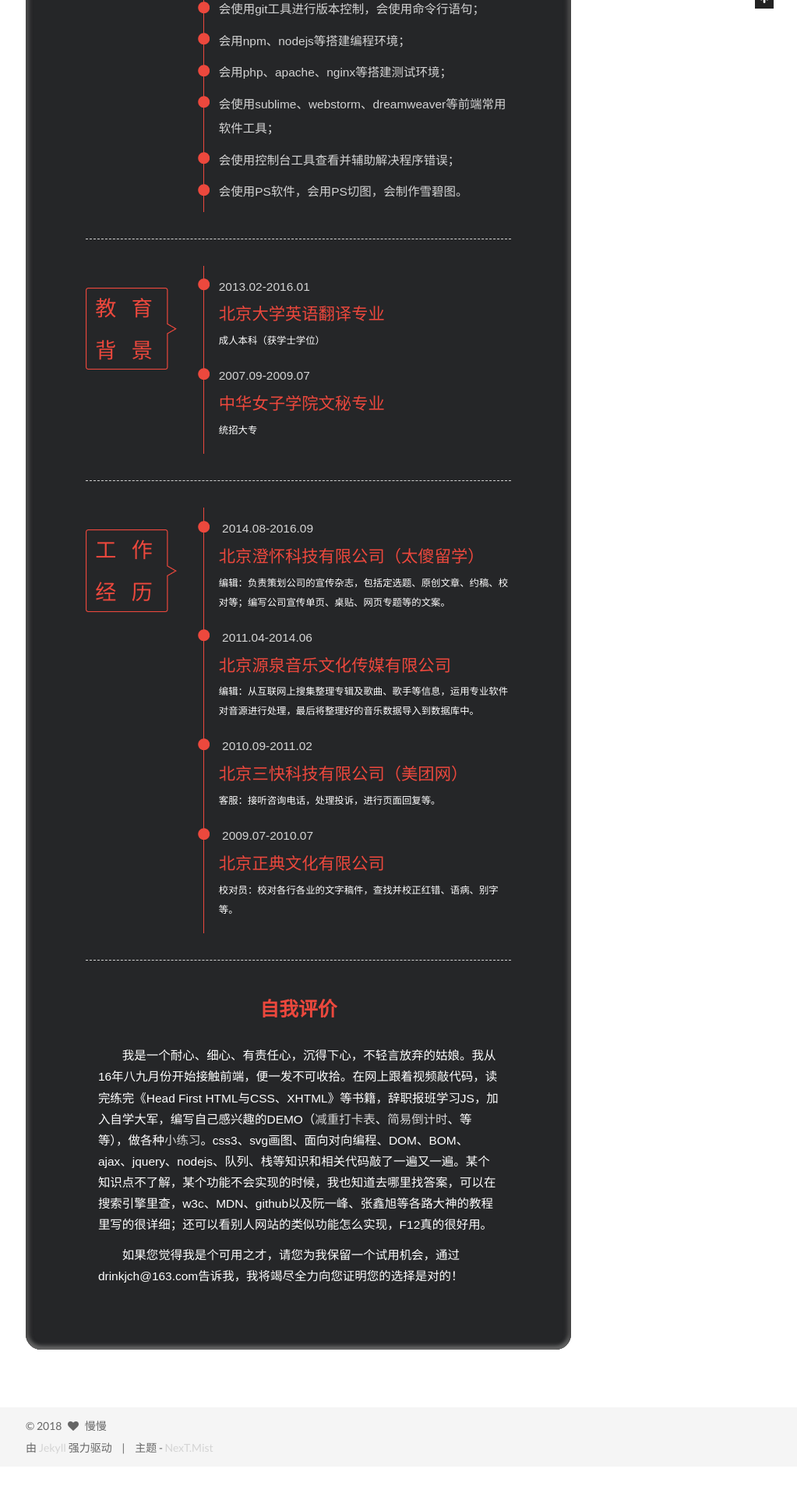
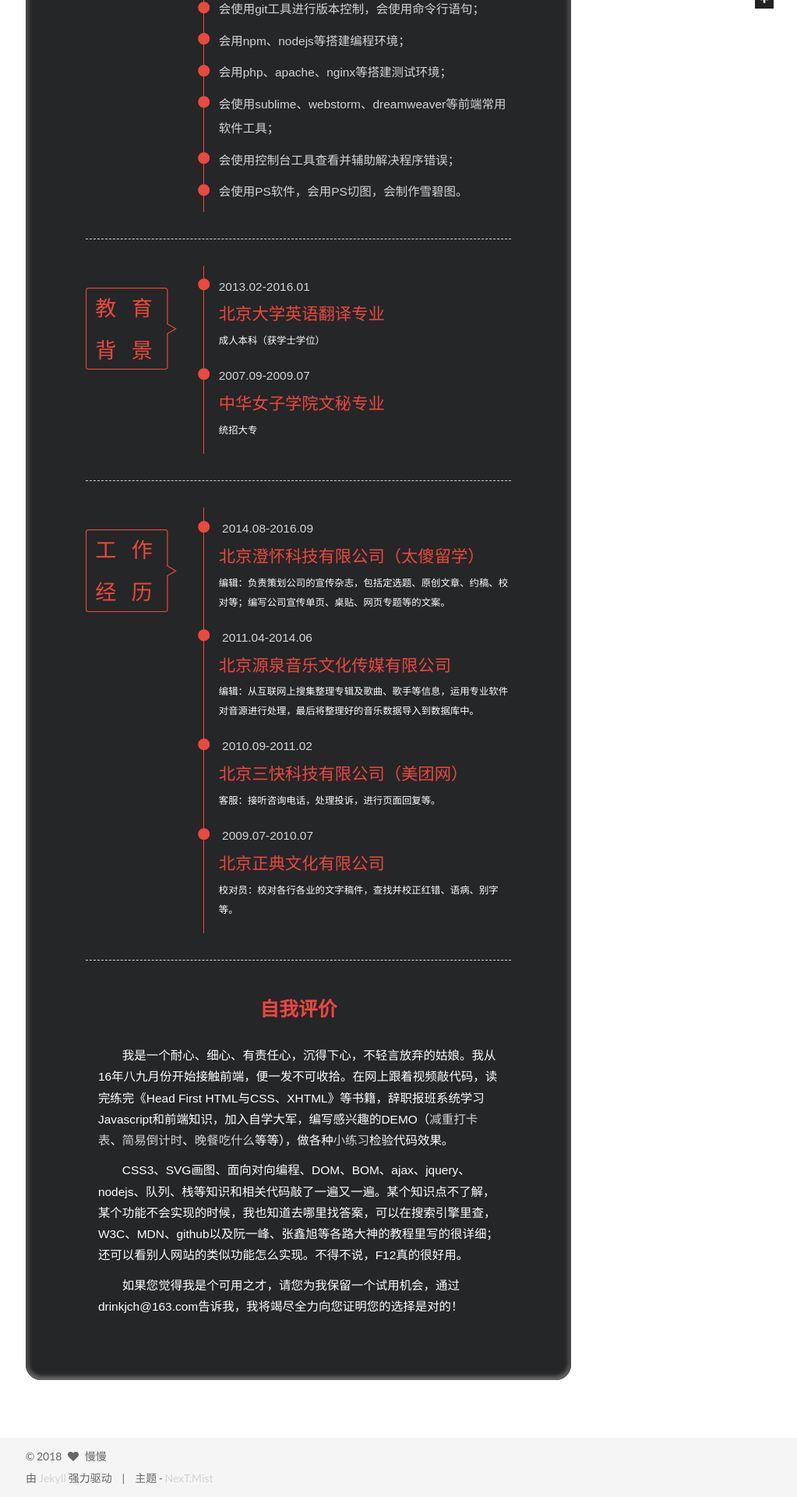
Before and after one commit to giselle527/giselle527.github.io, a Jekyll site: the page built from about/index.html, in a window 1280 px wide. Shown: the part 989-2909 px from the top of the page at 78% size, without its empty margins (257-1280 px from the left). Built offline with Jekyll 4.4.1, drawn with Linux system fonts in a browser that asks for light colours; before the commit the page ends 2870 px from its top, so only the background shows below that.

Commit message:
renew about

```diff
--- a/about/index.html
+++ b/about/index.html
@@ -114,7 +114,10 @@ type: about
 				<article class="m_intro" id="resume_selfintro">
 					<h2>自我评价</h2>
 					<p>
-						我是一个耐心、细心、有责任心，沉得下心，不轻言放弃的姑娘。我从16年八九月份开始接触前端，便一发不可收拾。在网上跟着视频敲代码，读完练完《Head First HTML与CSS、XHTML》等书籍，辞职报班学习JS，加入自学大军，编写自己感兴趣的DEMO（<a href="https://github.com/giselle527/front-end/tree/master/loseweight%20sheet">减重打卡表</a>、<a href="https://github.com/giselle527/front-end/blob/master/Countdown%20Timer.html">简易倒计时</a>、<a href="晚餐吃什么"></a>等等），做各种<a href="https://github.com/giselle527/Exercise">小练习</a>。css3、svg画图、面向对向编程、DOM、BOM、ajax、jquery、nodejs、队列、栈等知识和相关代码敲了一遍又一遍。某个知识点不了解，某个功能不会实现的时候，我也知道去哪里找答案，可以在搜索引擎里查，w3c、MDN、github以及阮一峰、张鑫旭等各路大神的教程里写的很详细；还可以看别人网站的类似功能怎么实现，F12真的很好用。
+						我是一个耐心、细心、有责任心，沉得下心，不轻言放弃的姑娘。我从16年八九月份开始接触前端，便一发不可收拾。在网上跟着视频敲代码，读完练完《Head First HTML与CSS、XHTML》等书籍，辞职报班系统学习Javascript和前端知识，加入自学大军，编写感兴趣的DEMO（<a href="https://github.com/giselle527/front-end/tree/master/loseweight%20sheet">减重打卡表</a>、<a href="https://github.com/giselle527/front-end/blob/master/Countdown%20Timer.html">简易倒计时</a>、<a href="https://github.com/giselle527/Exercise/tree/master/what's%20for%20dinner">晚餐吃什么</a>等等），做各种<a href="https://github.com/giselle527/Exercise">小练习</a>检验代码效果。
+					</p>
+					<p>
+						CSS3、SVG画图、面向对向编程、DOM、BOM、ajax、jquery、nodejs、队列、栈等知识和相关代码敲了一遍又一遍。某个知识点不了解，某个功能不会实现的时候，我也知道去哪里找答案，可以在搜索引擎里查，W3C、MDN、github以及阮一峰、张鑫旭等各路大神的教程里写的很详细；还可以看别人网站的类似功能怎么实现。不得不说，F12真的很好用。
 					</p>
 					<p>
 						如果您觉得我是个可用之才，请您为我保留一个试用机会，通过drinkjch@163.com告诉我，我将竭尽全力向您证明您的选择是对的！
```
Also changed, not shown: _posts/2018-03-03-svg-note.md (+6 -2 lines), _posts/2018-03-04-optimise-images.md (+1 -4 lines).
